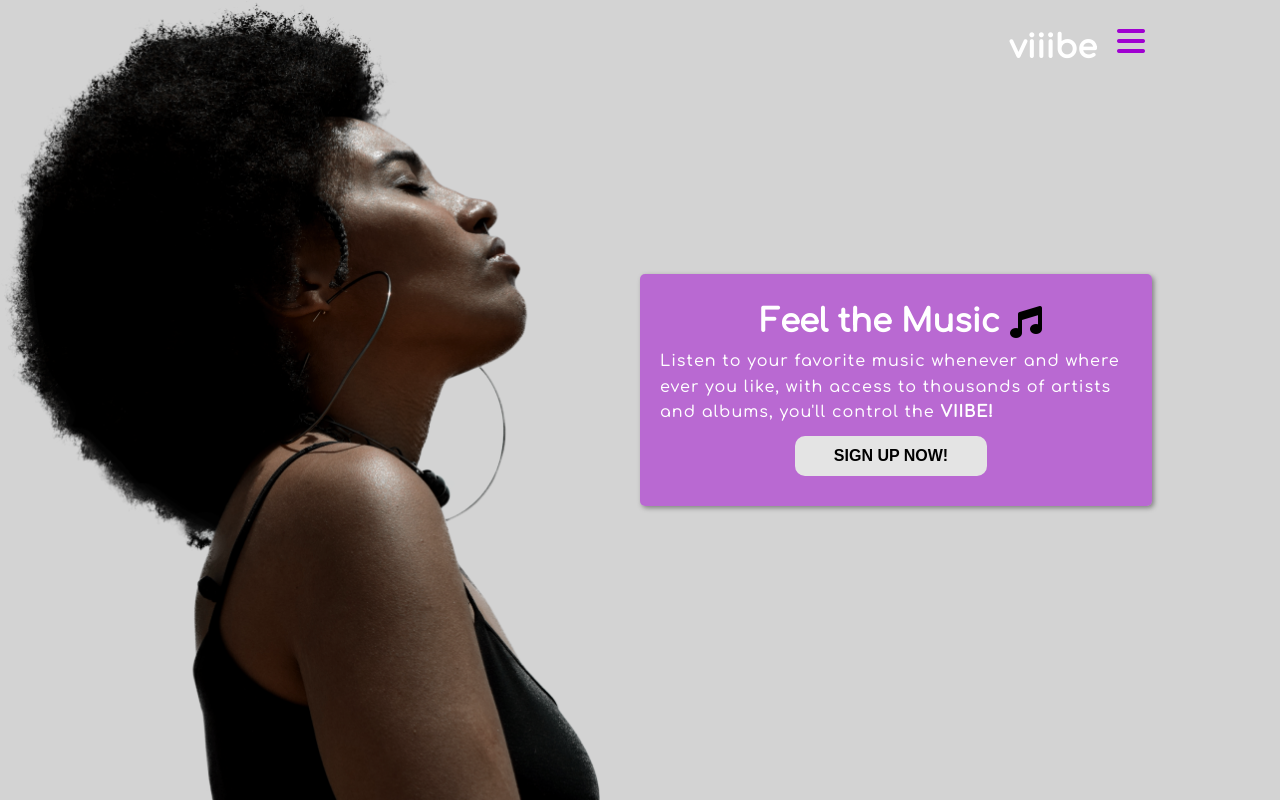
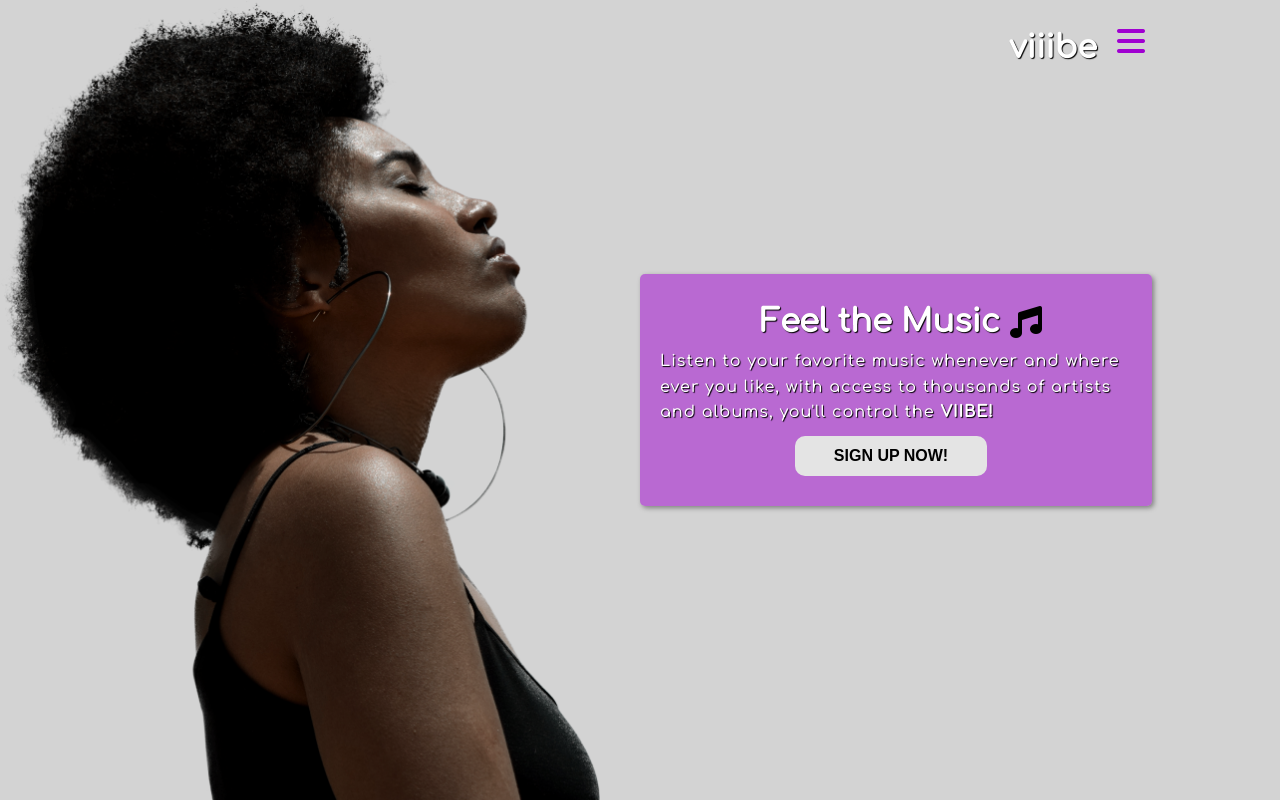
Before and after one commit to OFDB07/Music-Landing-Page-, a plain HTML site: page index.htm in a window 1280 px wide. Drawn offline with Linux system fonts and the light colour scheme.

Commit message:
improved the text

```diff
--- a/main.css
+++ b/main.css
@@ -72,6 +72,7 @@ a:hover{
 h1{
     color:white;
     padding: 10px;
+    text-shadow: 1px 1px 1px black;
 
 }
 .content{
@@ -85,6 +86,7 @@ h1{
     line-height: 1.6;
     letter-spacing: 1px;
     color:white;
+    text-shadow: 1px 1px 1px black;
 }
 
 .signup{
```
